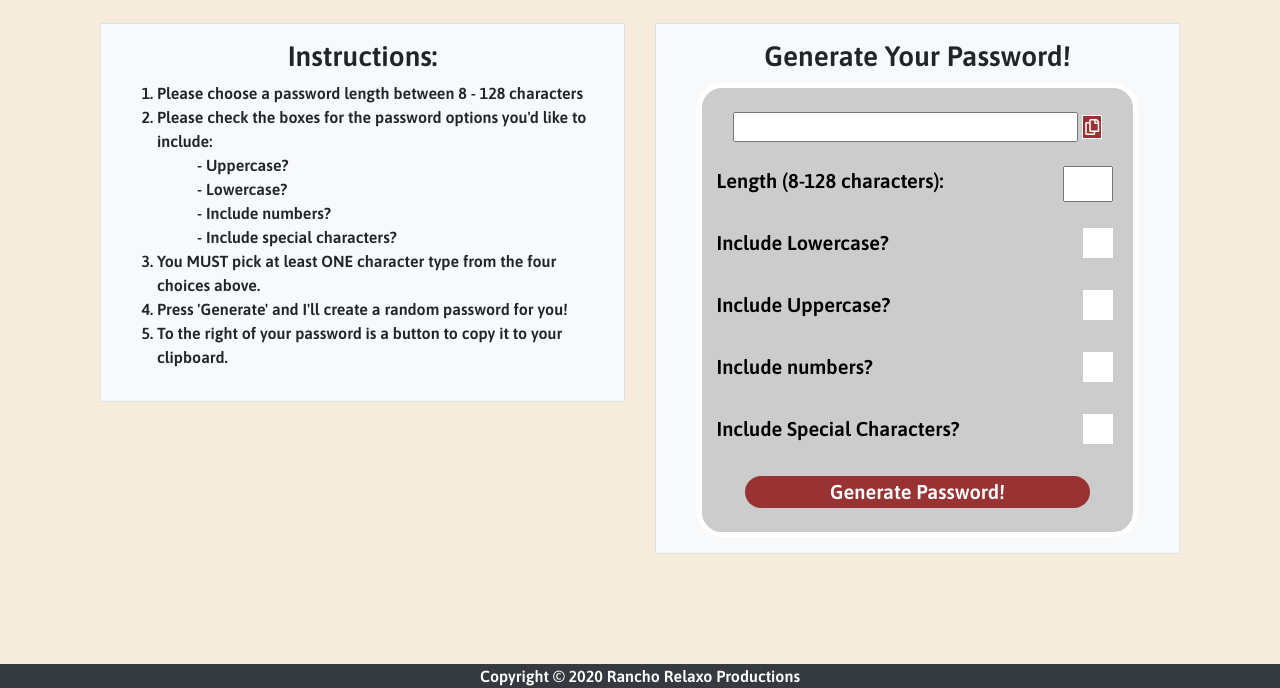
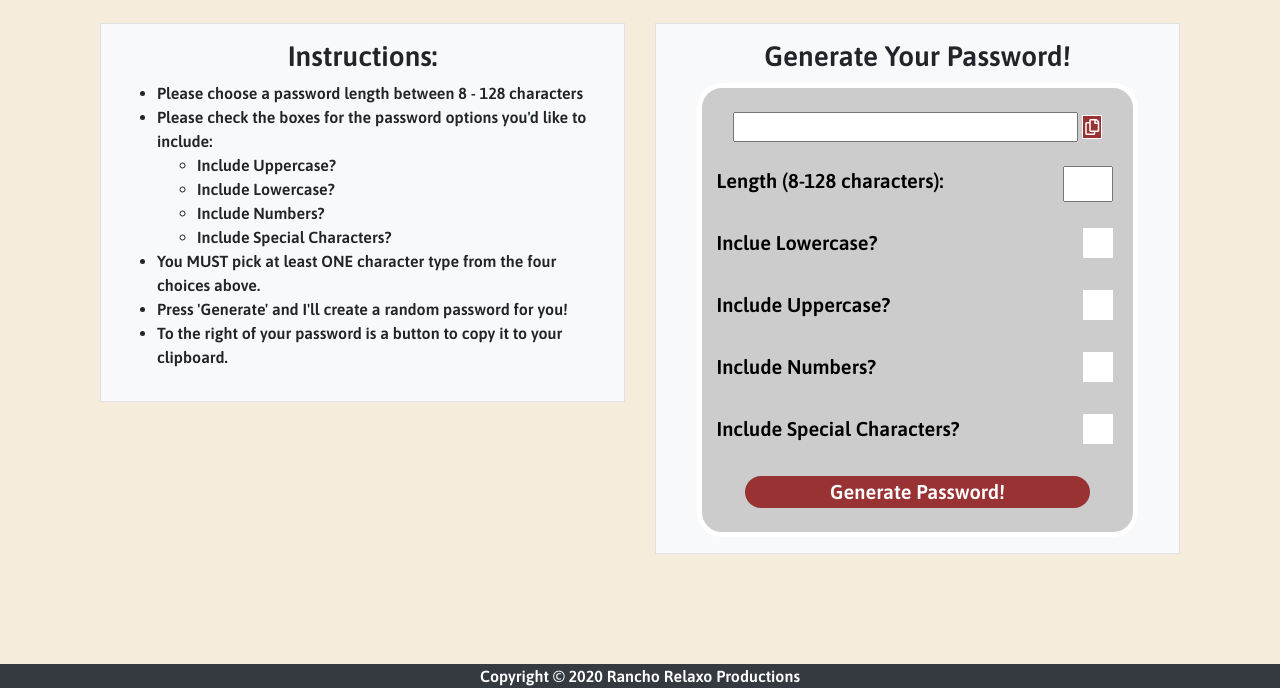
Before and after one commit to TheMattyDGWU/week3-password-generator, a plain HTML site: page index.html in a window 1280 px wide. Shown: the part 112-800 px from the top of the page. Drawn offline with nearby package versions, Linux system fonts and the light colour scheme.

Commit message:
completed initial html validation

```diff
--- a/index.html
+++ b/index.html
@@ -29,9 +29,9 @@
                 <h2>Matthew Daniels</h2>
             </a>
             <!-- LinkedIn Button -->
-            <a href="https://www.linkedin.com/in/themattyd" target="_blank"" class=" fa fa-linkedin-in"></a>
+            <a href="https://www.linkedin.com/in/themattyd" target="_blank" class="fa fa-linkedin-in"></a>
             <!-- FaceBook Button -->
-            <a href=https://www.facebook.com/profile.php?id=100037695346533" target="_blank" class="fa fa-facebook"></a>
+            <a href="https://www.facebook.com/rancho.matty.d" target="_blank" class="fa fa-facebook"></a>
 
             <!-- Hidden Right Side NavBar to keep social media buttons on the left -->
             <nav class="collapse navbar-collapse" id="navbarResponsive"></nav>
@@ -47,18 +47,20 @@
             <div class="col px-md-6">
                 <div class="p-3 border bg-light">
                     <h3>Instructions:</h3>
-                    <ol>
+                    <ul>
                         <li>Please choose a password length between 8 - 128 characters</li>
                         <li>Please check the boxes for the password options you'd like to include:
-                            <ul>- Uppercase?</ul>
-                            <ul>- Lowercase?</ul>
-                            <ul>- Include numbers?</ul>
-                            <ul>- Include special characters?</ul>
+                            <ul>
+                                <li>Include Uppercase?</li>
+                                <li>Include Lowercase?</li>
+                                <li>Include Numbers?</li>
+                                <li>Include Special Characters?</li>
+                            </ul>
                         </li>
                         <li>You MUST pick at least ONE character type from the four choices above.</li>
                         <li>Press 'Generate' and I'll create a random password for you!</li>
                         <li>To the right of your password is a button to copy it to your clipboard.</li>
-                    </ol>
+                    </ul>
                 </div>
             </div>
             <!-- RIGHT SIDE -->
@@ -66,16 +68,14 @@
                 <div class="p-3 border bg-light">
                     <h3>Generate Your Password!</h3>
                     <div class="interface"><br>
-                        <input type="text" readonly></input> <span id="copy"><i class="far fa-copy"></i></span><br><br>
-                        <label>Length (8-128 characters): <input type="number" name="length" min="8" max="128"
-                                name="length"></input></label><br>
-                        <label>Include Lowercase?<input type="checkbox" name="lowercase"></input><i
+                        <input type="text" readonly> <span id="copy"><i class="far fa-copy"></i></span><br><br>
+                        <label>Length (8-128 characters): <input type="number" name="length" min="8"
+                                max="128"></label><br>
+                        <label>Inclue Lowercase?<input type="checkbox" name="lowercase"><i class="mark"></i></label><br>
+                        <label>Include Uppercase?<input type="checkbox" name="uppercase"><i
                                 class="mark"></i></label><br>
-                        <label>Include Uppercase?<input type="checkbox" name="uppercase"></input><i
-                                class="mark"></i></label><br>
-                        <label>Include numbers?<input type="checkbox" name="number"></input><i
-                                class="mark"></i></label><br>
-                        <label>Include Special Characters? <input type="checkbox" name="symbol"></input><i
+                        <label>Include Numbers?<input type="checkbox" name="number"><i class="mark"></i></label><br>
+                        <label>Include Special Characters? <input type="checkbox" name="symbol"><i
                                 class="mark"></i></label><br>
                         <button>Generate Password!</button>
                         <br><br>
@@ -84,10 +84,9 @@
             </div>
         </div>
     </div>
-    </div>
 
     <!-- link to javaScript Random Password Generator file -->
-    <script type="text/javascript" src="generator.js"></script>
+    <script src="generator.js"></script>
 
     <!-- ______________________________ FOOTER ________________________________ -->
     <footer class="footer">
```
